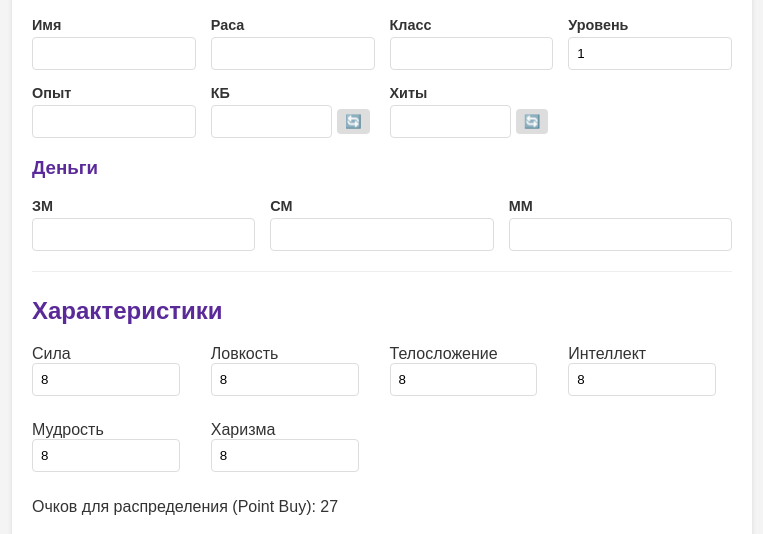
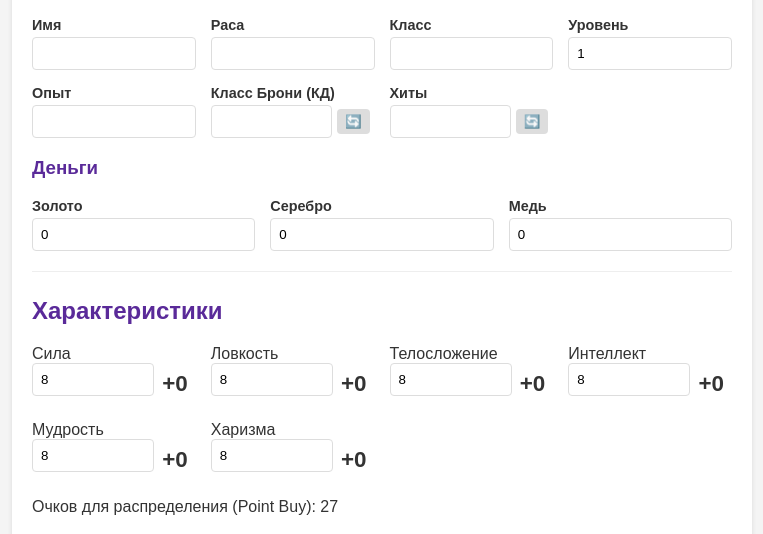
Before and after one commit to GreenRed451/grdndshhet.github.io, a plain HTML site: page index.html in a window 1280 px wide. Shown: the part 266-800 px from the top of the page, without its empty margins (258-1021 px from the left). Drawn offline with Linux system fonts and the light colour scheme; a script that the page names is missing.

Commit message:
Update index.html

```diff
--- a/index.html
+++ b/index.html
@@ -26,9 +26,9 @@
                 <div class="labeled-input"><label for="race">Раса</label><input type="text" id="race"></div>
                 <div class="labeled-input"><label for="class">Класс</label><input type="text" id="class"></div>
                 <div class="labeled-input"><label for="level">Уровень</label><input type="number" id="level" value="1" min="1" max="20"></div>
-                <div class="labeled-input"><label for="experience">Опыт</label><input type="number" id="experience"></div>
+                <div class="labeled-input"><label for="experience">Опыт</label><input type="number" id="experience" min="0"></div>
                 <div class="labeled-input">
-                    <label for="armorClass">КБ</label>
+                    <label for="armorClass">Класс Брони (КД)</label>
                     <div class="calc-field">
                         <input type="number" id="armorClass">
                         <button id="recalc-ac-btn" title="Пересчитать (10 + мод. Ловкости)">🔄</button>
@@ -44,9 +44,9 @@
             </div>
             <h3>Деньги</h3>
             <div class="money-grid">
-                 <div class="labeled-input"><label for="gp">ЗМ</label><input type="number" id="gp" min="0"></div>
-                 <div class="labeled-input"><label for="sp">СМ</label><input type="number" id="sp" min="0"></div>
-                 <div class="labeled-input"><label for="cp">ММ</label><input type="number" id="cp" min="0"></div>
+                 <div class="labeled-input"><label for="gp">Золото</label><input type="number" id="gp" min="0" value="0"></div>
+                 <div class="labeled-input"><label for="sp">Серебро</label><input type="number" id="sp" min="0" value="0"></div>
+                 <div class="labeled-input"><label for="cp">Медь</label><input type="number" id="cp" min="0" value="0"></div>
             </div>
         </div>
 
@@ -54,49 +54,50 @@
         <div class="section">
             <h2>Характеристики</h2>
             <div id="asi-section" class="hidden">
-                <p>Доступно очков улучшения: <b id="asi-points">0</b></p>
+                <p>Доступно очков улучшения (ASI): <b id="asi-points">0</b></p>
             </div>
             <div class="stats-grid">
+                <!-- Структура каждого стата изменена -->
                 <div class="stat">
                     <label for="strength">Сила</label>
                     <div class="stat-control">
                         <input type="number" id="strength" class="stat-input" value="8" min="1" max="20">
-                        <span class="modifier" id="strength-mod"></span>
+                        <span class="modifier" id="strength-mod">+0</span>
                     </div>
                 </div>
                 <div class="stat">
                     <label for="dexterity">Ловкость</label>
                     <div class="stat-control">
                         <input type="number" id="dexterity" class="stat-input" value="8" min="1" max="20">
-                        <span class="modifier" id="dexterity-mod"></span>
+                        <span class="modifier" id="dexterity-mod">+0</span>
                     </div>
                 </div>
                 <div class="stat">
                     <label for="constitution">Телосложение</label>
                     <div class="stat-control">
                         <input type="number" id="constitution" class="stat-input" value="8" min="1" max="20">
-                        <span class="modifier" id="constitution-mod"></span>
+                        <span class="modifier" id="constitution-mod">+0</span>
                     </div>
                 </div>
                 <div class="stat">
                     <label for="intelligence">Интеллект</label>
                     <div class="stat-control">
                         <input type="number" id="intelligence" class="stat-input" value="8" min="1" max="20">
-                        <span class="modifier" id="intelligence-mod"></span>
+                        <span class="modifier" id="intelligence-mod">+0</span>
                     </div>
                 </div>
                 <div class="stat">
                     <label for="wisdom">Мудрость</label>
                     <div class="stat-control">
                         <input type="number" id="wisdom" class="stat-input" value="8" min="1" max="20">
-                        <span class="modifier" id="wisdom-mod"></span>
+                        <span class="modifier" id="wisdom-mod">+0</span>
                     </div>
                 </div>
                 <div class="stat">
                     <label for="charisma">Харизма</label>
                     <div class="stat-control">
                         <input type="number" id="charisma" class="stat-input" value="8" min="1" max="20">
-                        <span class="modifier" id="charisma-mod"></span>
+                        <span class="modifier" id="charisma-mod">+0</span>
                     </div>
                 </div>
             </div>
@@ -136,7 +137,7 @@
         <!-- Заметки -->
         <div class="section">
             <h2>Заметки</h2>
-            <textarea id="notes" rows="6"></textarea>
+            <textarea id="notes" rows="6" placeholder="Здесь можно хранить предысторию, важные имена и места..."></textarea>
         </div>
 
         <!-- Кнопки управления -->
```
